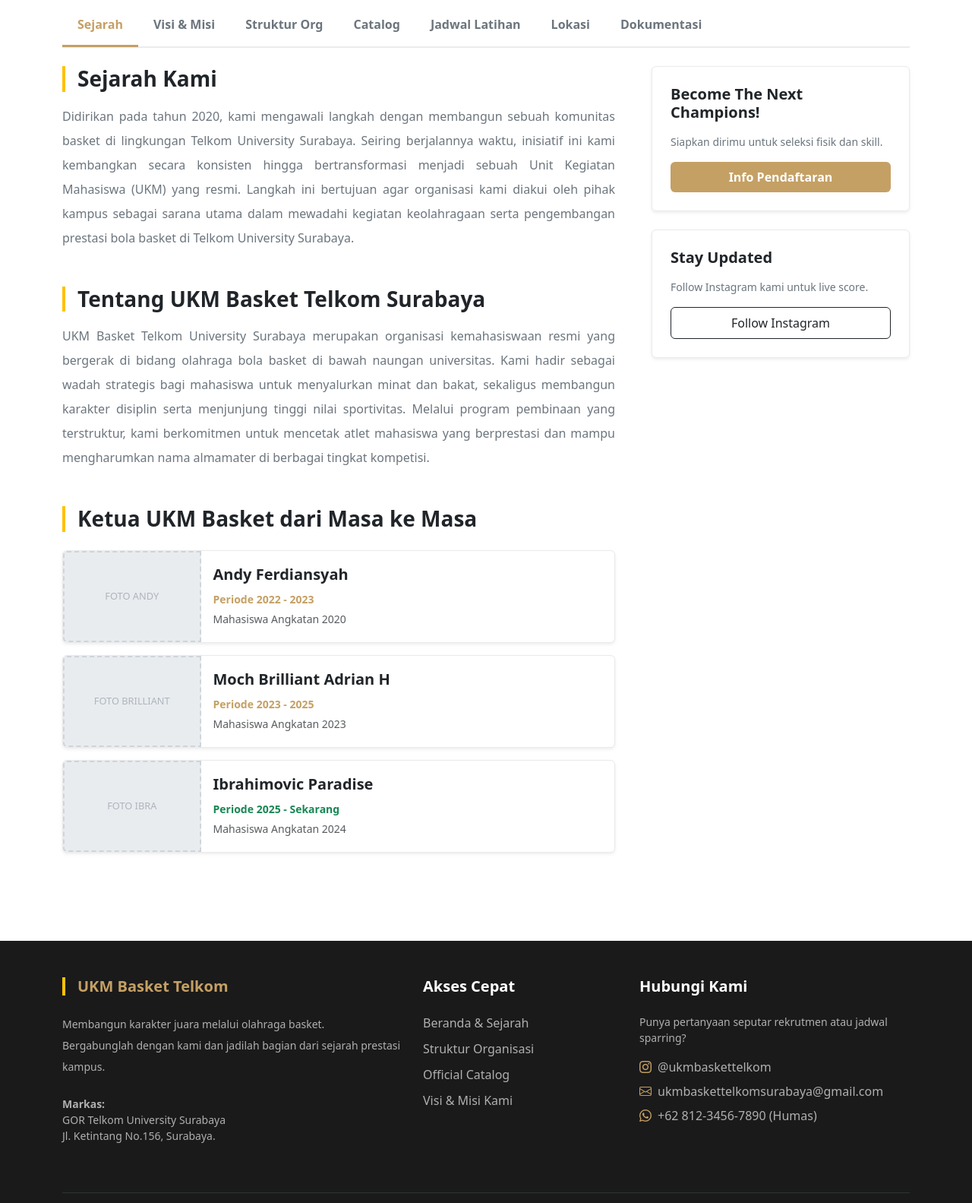
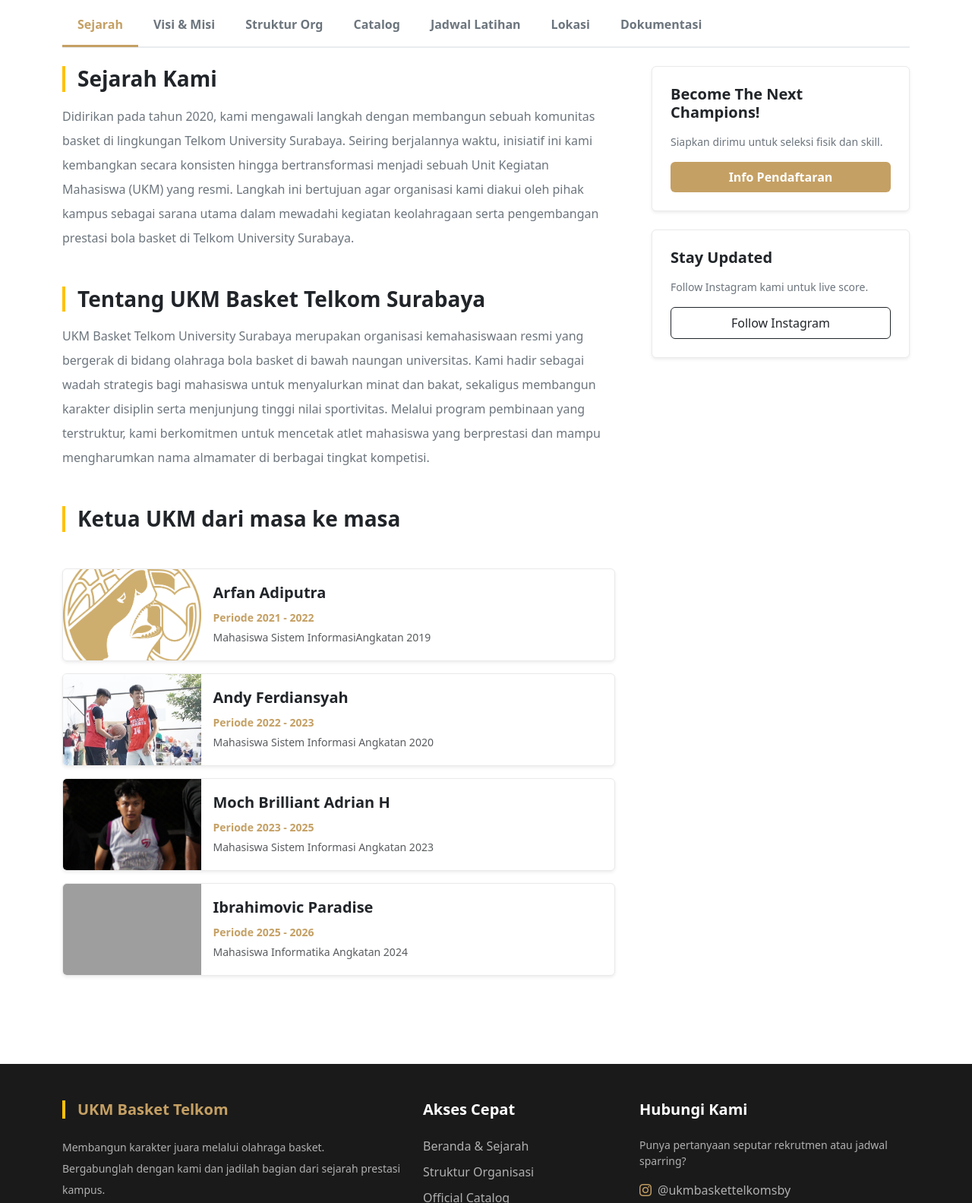
Before and after one commit to MohBrilliantAh/Web_UKM_Basket_Telkom_Surabaya, a plain HTML site: page index.html in a window 1280 px wide. Shown: the part 420-2003 px from the top of the page at 76% size. Drawn offline with nearby package versions, Linux system fonts and the light colour scheme; grey boxes are pictures that could not be loaded.

Commit message:
Update fitur utama, teks sejarah, struktur organisasi, katalog, dan dokumentasi

```diff
--- a/index.html
+++ b/index.html
@@ -242,47 +242,38 @@
                     onclick="pindahTab('dokumentasi')">Dokumentasi</a></li>
         </ul>
 
-        <div id="isi-sejarah" class="konten-halaman tampil">
+       <div id="isi-sejarah" class="konten-halaman tampil">
             <div class="row g-5">
+
                 <div class="col-lg-8">
+
                     <h3 class="h3 fw-bold mb-3 border-start border-4 border-warning ps-3">Sejarah Kami</h3>
-                    <p class="text-secondary lh-lg mb-5 text-justify">
-                        Didirikan pada tahun 2020, kami mengawali langkah dengan membangun sebuah komunitas basket di
-                        lingkungan Telkom University Surabaya. Seiring berjalannya waktu, inisiatif ini kami kembangkan
-                        secara konsisten hingga bertransformasi menjadi sebuah Unit Kegiatan Mahasiswa (UKM) yang resmi.
-                        Langkah ini bertujuan agar organisasi kami diakui oleh pihak kampus sebagai sarana utama dalam
-                        mewadahi kegiatan keolahragaan serta pengembangan prestasi bola basket di Telkom University
-                        Surabaya.
+                    <p class="text-secondary lh-lg mb-5">
+                        Didirikan pada tahun 2020, kami mengawali langkah dengan membangun sebuah komunitas basket di lingkungan Telkom University Surabaya. Seiring berjalannya waktu, inisiatif ini kami kembangkan secara konsisten hingga bertransformasi menjadi sebuah Unit Kegiatan Mahasiswa (UKM) yang resmi. Langkah ini bertujuan agar organisasi kami diakui oleh pihak kampus sebagai sarana utama dalam mewadahi kegiatan keolahragaan serta pengembangan prestasi bola basket di Telkom University Surabaya.
+                    </p>
 
                     <div class="mb-5">
-                        <h2 class="h3 mb-3 fw-bold text-dark border-start border-4 border-warning ps-3">Tentang UKM
-                            Basket Telkom Surabaya</h2>
-                        <p class="text-secondary text-justify lh-lg">
-                            UKM Basket Telkom University Surabaya merupakan organisasi kemahasiswaan resmi yang bergerak
-                            di bidang olahraga bola basket di bawah naungan universitas. Kami hadir sebagai wadah
-                            strategis bagi mahasiswa untuk menyalurkan minat dan bakat, sekaligus membangun karakter
-                            disiplin serta menjunjung tinggi nilai sportivitas. Melalui program pembinaan yang
-                            terstruktur, kami berkomitmen untuk mencetak atlet mahasiswa yang berprestasi dan mampu
-                            mengharumkan nama almamater di berbagai tingkat kompetisi.
+                        <h2 class="h3 mb-3 fw-bold text-dark border-start border-4 border-warning ps-3">Tentang UKM Basket Telkom Surabaya</h2>
+                        <p class="text-secondary lh-lg">
+                            UKM Basket Telkom University Surabaya merupakan organisasi kemahasiswaan resmi yang bergerak di bidang olahraga bola basket di bawah naungan universitas. Kami hadir sebagai wadah strategis bagi mahasiswa untuk menyalurkan minat dan bakat, sekaligus membangun karakter disiplin serta menjunjung tinggi nilai sportivitas. Melalui program pembinaan yang terstruktur, kami berkomitmen untuk mencetak atlet mahasiswa yang berprestasi dan mampu mengharumkan nama almamater di berbagai tingkat kompetisi.
                         </p>
                     </div>
 
+                    <div class="mb-5">
+                        <h2 class="h3 mb-3 fw-bold text-dark border-start border-4 border-warning ps-3">Ketua UKM dari masa ke masa</h2>
+                    </div>
+
                     <div>
-                        <h3 class="h3 mb-4 fw-bold border-start border-4 border-warning ps-3">Ketua UKM Basket dari Masa
-                            ke Masa</h3>
-
                         <div class="card card-ketua mb-3 border-0 shadow-sm">
                             <div class="row g-0 align-items-center">
                                 <div class="col-md-3">
-                                    <div class="img-placeholder"
-                                        style="height: 120px; width: 100%; border-radius: 5px 0 0 5px;">FOTO ANDY</div>
+                                    <img src="images/dokum/SIMPLE.png" style="height: 120px; width: 100%; border-radius: 5px 0 0 5px; object-fit: cover;" alt="Foto Brilliant">
                                 </div>
                                 <div class="col-md-9">
                                     <div class="card-body">
-                                        <h5 class="card-title fw-bold">Andy Ferdiansyah</h5>
-                                        <p class="card-text mb-1"><small class="text-gold fw-bold">Periode 2022 -
-                                                2023</small></p>
-                                        <p class="card-text text-muted small">Mahasiswa Angkatan 2020</p>
+                                        <h5 class="card-title fw-bold">Arfan Adiputra</h5>
+                                        <p class="card-text mb-1"><small class="text-gold fw-bold">Periode 2021 - 2022</small></p>
+                                        <p class="card-text text-muted small">Mahasiswa Sistem InformasiAngkatan 2019</p>
                                     </div>
                                 </div>
                             </div>
@@ -291,17 +282,13 @@
                         <div class="card card-ketua mb-3 border-0 shadow-sm">
                             <div class="row g-0 align-items-center">
                                 <div class="col-md-3">
-                                    <div class="img-placeholder"
-                                        style="height: 120px; width: 100%; border-radius: 5px 0 0 5px;">FOTO BRILLIANT
-
-                                    </div>
+                                    <img src="images/dokum/mas andy.jpg" style="height: 120px; width: 100%; border-radius: 5px 0 0 5px; object-fit: cover;" alt="Foto Brilliant">
                                 </div>
                                 <div class="col-md-9">
                                     <div class="card-body">
-                                        <h5 class="card-title fw-bold">Moch Brilliant Adrian H</h5>
-                                        <p class="card-text mb-1"><small class="text-gold fw-bold">Periode 2023 -
-                                                2025</small></p>
-                                        <p class="card-text text-muted small">Mahasiswa Angkatan 2023</p>
+                                        <h5 class="card-title fw-bold">Andy Ferdiansyah</h5>
+                                        <p class="card-text mb-1"><small class="text-gold fw-bold">Periode 2022 - 2023</small></p>
+                                        <p class="card-text text-muted small">Mahasiswa Sistem Informasi Angkatan 2020</p>
                                     </div>
                                 </div>
                             </div>
@@ -310,41 +297,51 @@
                         <div class="card card-ketua mb-3 border-0 shadow-sm">
                             <div class="row g-0 align-items-center">
                                 <div class="col-md-3">
-                                    <div class="img-placeholder"
-                                        style="height: 120px; width: 100%; border-radius: 5px 0 0 5px;">FOTO IBRA</div>
+                                    <img src="images/dokum/crop buat profile ukm.JPG" style="height: 120px; width: 100%; border-radius: 5px 0 0 5px; object-fit: cover;" alt="Foto Brilliant">
+                                </div>
+                                <div class="col-md-9">
+                                    <div class="card-body">
+                                        <h5 class="card-title fw-bold">Moch Brilliant Adrian H</h5>
+                                        <p class="card-text mb-1"><small class="text-gold fw-bold">Periode 2023 - 2025</small></p>
+                                        <p class="card-text text-muted small">Mahasiswa Sistem Informasi Angkatan 2023</p>
+                                    </div>
+                                </div>
+                            </div>
+                        </div>
+
+                        <div class="card card-ketua mb-3 border-0 shadow-sm">
+                            <div class="row g-0 align-items-center">
+                                <div class="col-md-3">
+                                    <img src="images/dokum/IMG_1449.png" style="height: 120px; width: 100%; border-radius: 5px 0 0 5px; object-fit: cover;" alt="Foto Brilliant">
                                 </div>
                                 <div class="col-md-9">
                                     <div class="card-body">
                                         <h5 class="card-title fw-bold">Ibrahimovic Paradise</h5>
-                                        <p class="card-text mb-1"><small class="text-success fw-bold">Periode 2025 -
-                                                Sekarang</small></p>
-                                        <p class="card-text text-muted small">Mahasiswa Angkatan 2024</p>
+                                        <p class="card-text mb-1"><small class="text-gold fw-bold">Periode 2025 - 2026</small></p>
+                                        <p class="card-text text-muted small">Mahasiswa Informatika Angkatan 2024</p>
                                     </div>
                                 </div>
                             </div>
                         </div>
                     </div>
                 </div>
-
                 <div class="col-lg-4">
                     <div class="card sidebar-card shadow-sm mb-4">
                         <div class="card-body p-4">
                             <h4 class="card-title h5 fw-bold">Become The Next Champions!</h4>
-                            <p class="card-text text-secondary small my-3">Siapkan dirimu untuk seleksi fisik dan skill.
-                            </p>
-                            <a href="#" class="btn btn-gold w-100 py-2 fw-bold">Info Pendaftaran</a>
+                            <p class="card-text text-secondary small my-3">Siapkan dirimu untuk seleksi fisik dan skill.</p>
+                            <a href="https://wa.me/082142095898?text=Halo%20Kak,%20saya%20mahasiswa%20Telkom%20Surabaya%20ingin%20bertanya%20seputar%20info%20pendaftaran%20UKM%20Basket.%20Bagaimana%20caranya%20ya?" target="_blank" class="btn btn-gold w-100 py-2 fw-bold">Info Pendaftaran</a>
                         </div>
                     </div>
                     <div class="card sidebar-card shadow-sm">
                         <div class="card-body p-4">
                             <h4 class="card-title h5 fw-bold">Stay Updated</h4>
                             <p class="card-text text-secondary small my-3">Follow Instagram kami untuk live score.</p>
-                            <a href="https://www.instagram.com/basket.telkomsurabaya?igsh=bXkzMTlhNzVqc2c4"
-                                target="_blank" class="btn btn-outline-dark w-100 py-2">Follow Instagram</a>
+                            <a href="https://www.instagram.com/basket.telkomsurabaya?igsh=bXkzMTlhNzVqc2c4" target="_blank" class="btn btn-outline-dark w-100 py-2">Follow Instagram</a>
                         </div>
                     </div>
                 </div>
-            </div>
+                </div>
         </div>
 
         <div id="isi-visimisi" class="konten-halaman">
@@ -370,37 +367,37 @@
             <div class="row justify-content-center mb-5">
                 <div class="col-md-4 text-center">
                     <div class="img-placeholder rounded mb-2" style="height: 200px; width: 100%;">FOTO PEMBINA</div>
-                    <h5 class="fw-bold m-0">Nama Pembina</h5>
+                    <h5 class="fw-bold m-0">Dr. Arip Ramadan, S.Si., M.Stat.</h5>
                     <p class="text-muted small mb-1">Pembina UKM</p>
-                    <p class="text-gold small fw-bold">NIP. 123456789</p>
+                    <p class="text-gold small fw-bold">NIP. 22930045</p>
                 </div>
             </div>
 
             <div class="row justify-content-center mb-5">
                 <div class="col-md-4 text-center">
-                    <div class="img-placeholder rounded mb-2" style="height: 200px; width: 100%;">FOTO HEAD COACH</div>
-                    <h5 class="fw-bold m-0">Nama Head Coach</h5>
+                    <img src="images/dokum/vcom-11.jpg" class="rounded mb-2 shadow-sm" style="height: 200px; width: 100%; object-fit: cover;" alt="Foto Head Coach">
+                    <h5 class="fw-bold m-0">Akbar Yogi</h5>
                     <p class="text-muted small mb-1">Kepala Pelatih</p>
-                    <p class="text-gold small fw-bold">Licence No. A-12345</p>
+                    <p class="text-gold small fw-bold">Licence No. B-</p>
                 </div>
             </div>
 
             <div class="row justify-content-center mb-5">
                 <div class="col-md-4 text-center mb-3">
-                    <div class="img-placeholder rounded mb-2" style="height: 200px; width: 100%;">FOTO KETUA</div>
-                    <h5 class="fw-bold m-0">Nama Ketua</h5>
+                    <img src="images/dokum/IMG_1449.png" class="rounded mb-2 shadow-sm" style="height: 200px; width: 100%; object-fit: cover;" alt="Foto Profil">
+                    <h5 class="fw-bold m-0">Ibrahimovic Paradise</h5>
                     <p class="text-muted small">Ketua Umum</p>
                 </div>
                 <div class="col-md-4 text-center mb-3">
-                    <div class="img-placeholder rounded mb-2" style="height: 200px; width: 100%;">FOTO WAKIL</div>
-                    <h5 class="fw-bold m-0">Nama Wakil</h5>
+                    <img src="images/dokum/IMG_1446.png" class="rounded mb-2 shadow-sm" style="height: 200px; width: 100%; object-fit: cover;" alt="Foto Profil">
+                    <h5 class="fw-bold m-0">Bryan Zefanya Maitimu</h5>
                     <p class="text-muted small">Wakil Ketua</p>
                 </div>
             </div>
 
             <div class="row">
                 <div class="col-12">
-                    <h5 class="h4 fw-bold mb-3 border-start border-4 border-warning ps-3">Bagan Organisasi Lengkap</h5>
+                    <h5 class="h4 fw-bold mb-3 border-start border-4 border-warning ps-3">Bagan Organisasi</h5>
                     <div class="img-placeholder rounded" style="height: 400px; width: 100%;">GAMBAR BAGAN STRUKTUR
                         ORGANISASI</div>
                 </div>
@@ -414,9 +411,9 @@
             <div class="row g-4">
                 <div class="col-md-3 col-6">
                     <div class="card h-100 border-0 shadow-sm">
-                        <div class="img-placeholder rounded-top" style="height: 250px; width: 100%;">FOTO JERSEY</div>
+                        <img src="images/dokum/SIMPLE.png" class="card-img-top rounded-top" style="height: 250px; width: 100%; object-fit: cover;" alt="Official Jersey UKM Basket Telkom">
                         <div class="card-body">
-                            <h5 class="card-title fw-bold text-dark">Official Jersey</h5>
+                            <h5 class="card-title fw-bold text-dark">Jersey SuperFans</h5>
                             <p class="card-text text-gold fw-bold">Rp 150.000</p>
                             <button class="btn btn-outline-dark btn-sm w-100">Beli Sekarang</button>
                         </div>
@@ -424,7 +421,7 @@
                 </div>
                 <div class="col-md-3 col-6">
                     <div class="card h-100 border-0 shadow-sm">
-                        <div class="img-placeholder rounded-top" style="height: 250px; width: 100%;">FOTO KAOS</div>
+                        <img src="images/dokum/SIMPLE.png" class="card-img-top rounded-top" style="height: 250px; width: 100%; object-fit: cover;" alt="Official Jersey UKM Basket Telkom">
                         <div class="card-body">
                             <h5 class="card-title fw-bold text-dark">T-Shirt Supporters</h5>
                             <p class="card-text text-gold fw-bold">Rp 85.000</p>
@@ -434,7 +431,7 @@
                 </div>
                 <div class="col-md-3 col-6">
                     <div class="card h-100 border-0 shadow-sm">
-                        <div class="img-placeholder rounded-top" style="height: 250px; width: 100%;">FOTO STIKER</div>
+                        <img src="images/dokum/SIMPLE.png" class="card-img-top rounded-top" style="height: 250px; width: 100%; object-fit: cover;" alt="Official Jersey UKM Basket Telkom">
                         <div class="card-body">
                             <h5 class="card-title fw-bold text-dark">Stiker Pack (5pcs)</h5>
                             <p class="card-text text-gold fw-bold">Rp 15.000</p>
@@ -444,10 +441,10 @@
                 </div>
                 <div class="col-md-3 col-6">
                     <div class="card h-100 border-0 shadow-sm">
-                        <div class="img-placeholder rounded-top" style="height: 250px; width: 100%;">FOTO KEYCHAIN</div>
+                        <img src="images/dokum/SIMPLE.png" class="card-img-top rounded-top" style="height: 250px; width: 100%; object-fit: cover;" alt="Official Jersey UKM Basket Telkom">
                         <div class="card-body">
                             <h5 class="card-title fw-bold text-dark">Gantungan Kunci</h5>
-                            <p class="card-text text-gold fw-bold">Rp 20.000</p>
+                            <p class="card-text text-gold fw-bold">Rp 10.000</p>
                             <button class="btn btn-outline-dark btn-sm w-100">Beli Sekarang</button>
                         </div>
                     </div>
@@ -510,10 +507,10 @@
                         <img src="images/dokum/its-cup-2.jpg" alt="its-cup-2" class="gallery-img">
                     </div>
                      <div class="col-md-6">
-                        <div class="img-placeholder rounded shadow-sm" style="height: 300px; width: 100%;">BANTU CARIIN DONG 🥺</div>
+                        <img src="images/dokum/SIMPLE.png" alt="its-cup-3" class="gallery-img">
                     </div>
                      <div class="col-md-6">
-                        <div class="img-placeholder rounded shadow-sm" style="height: 300px; width: 100%;">BANTU CARIIN DONG 🥺 </div>
+                        <img src="images/dokum/SIMPLE.png" alt="its-cup-3" class="gallery-img">
                     </div>
                 </div>
 
@@ -530,10 +527,10 @@
                          <img src="images/dokum/vcom-2.jpeg" alt="vcom-2" class="gallery-img ">
                     </div>
                     <div class="col-md-6">
-                        <div class="img-placeholder rounded shadow-sm" style="height: 300px; width: 100%;">BANTU CARIIN DONG 🥺 </div>
+                        <img src="images/dokum/vcom-1.jpg" alt="its-cup-3" class="gallery-img">
                     </div>
                     <div class="col-md-6">
-                        <div class="img-placeholder rounded shadow-sm" style="height: 300px; width: 100%;">BANTU CARIIN DONG 🥺</div>
+                        <img src="images/dokum/SIMPLE.png" alt="its-cup-3" class="gallery-img">
                     </div>
                 </div>
             </div>
@@ -547,7 +544,7 @@
                     <h5 class="text-gold border-start border-4 border-warning ps-3 mb-4">UKM Basket Telkom</h5>
                     <p class="small lh-lg">Membangun karakter juara melalui olahraga basket.<br>Bergabunglah dengan kami
                         dan jadilah bagian dari sejarah prestasi kampus.</p>
-                    <p class="mt-4 small"><strong>Markas:</strong><br>GOR Telkom University Surabaya<br>Jl. Ketintang
+                    <p class="mt-4 small"><strong>Markas:</strong><br>Hybrid Arena Telkom University Surabaya<br>Jl. Ketintang
                         No.156, Surabaya.</p>
                 </div>
                 <div class="col-lg-3">
@@ -562,12 +559,12 @@
                 <div class="col-lg-4">
                     <h5 class="text-white mb-4">Hubungi Kami</h5>
                     <p class="small">Punya pertanyaan seputar rekrutmen atau jadwal sparring?</p>
-                    <a href="https://www.instagram.com/basket.telkomsurabaya?igsh=bXkzMTlhNzVqc2c4" target="_blank"
+                    <a href="https://www.instagram.com/ukmbaskettelkomsby?igsh=bXkzMTlhNzVqc2c4" target="_blank"
                         class="d-flex align-items-center mb-2"><i class="bi bi-instagram me-2 text-gold"></i>
-                        @ukmbaskettelkom</a>
+                        @ukmbaskettelkomsby</a>
                     <a href="mailto:ukmbaskettelkomsurabaya@gmail.com" target="_blank" class="d-flex align-items-center mb-2"><i class="bi bi-envelope me-2 text-gold"></i>
                         ukmbaskettelkomsurabaya@gmail.com</a>
-                    <a href="http://wa.me/6281217482682" target="_blank" class="d-flex align-items-center"><i class="bi bi-whatsapp me-2 text-gold"></i> +62
+                    <a href="http://wa.me/6281217482682?text=Halo%20Kak,%20saya%20mahasiswa%20Telkom%20Surabaya%20ingin%20bertanya%20seputar%20info%20pendaftaran%20UKM%20Basket.%20Bagaimana%20caranya%20ya?" target="_blank" class="d-flex align-items-center"><i class="bi bi-whatsapp me-2 text-gold"></i> +62
                         812-3456-7890 (Humas)</a>
                 </div>
             </div>
```
Also changed, not shown: images/dokum/SIMPLE.png (added), images/dokum/crop buat profile ukm.JPG (added), images/dokum/foto brilliant.jpg (added), images/dokum/mas andy.jpg (added), images/dokum/vcom-1.jpg, images/dokum/vcom-11.jpg (added), 2 other files.
